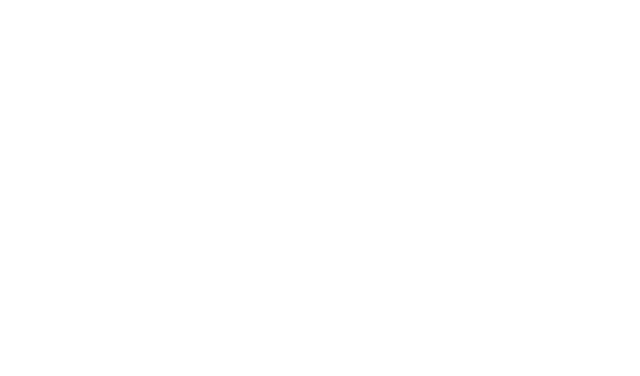
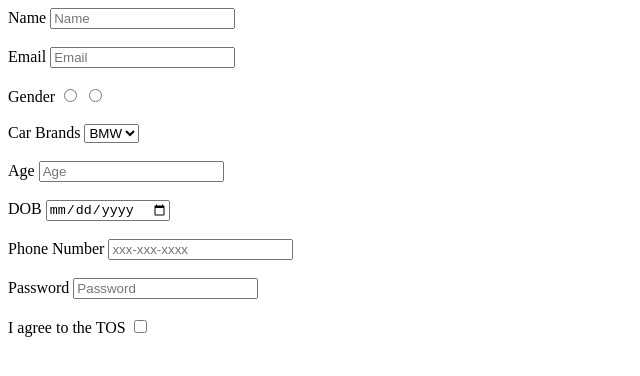
Before and after one commit to acciojob/signup-form-car-saiakhilrevu03, a website: page main.html in a window 1280 px wide. Shown: the whole page, without its empty margins (0-640 px from the left). Drawn offline with Linux system fonts and the light colour scheme.

Commit message:
created a submission

```diff
--- a/main.html
+++ b/main.html
@@ -8,6 +8,33 @@
 
 <body>
 	<!-- the entire body must be written by student -->
+	<form method="post">
+		<label for="name">Name</label>
+		<input type="text" name="name" id="name" placeholder="Name" required><br><br>
+		<label for="email">Email</label>
+		<input type="email" name="email" id="email" placeholder="Email" required><br><br>
+		<label >Gender</label>
+		<label for="gender_m"></label>
+		<input type="radio" id="gender_m" name="gender" required>
+		<label for="gender_f"></label>
+		<input type="radio" id="gender_f" name="gender" required><br><br>
+		<label for="cars">Car Brands</label>
+		<select id="cars" placeholder="Please choose an option" required name="cars">
+			<option>BMW</option>
+			<option>Benz</option>
+			<option>Audi</option>
+		</select><br><br>
+		<label for="age">Age</label>
+		<input type="number" id="age" required name="age" placeholder="Age"><br><br>
+		<label for="date">DOB</label>
+		<input type="date" id="dob" name="DOB" required><br><br>
+		<label for="tel">Phone Number</label>
+		<input type="tel" id="tel" placeholder="xxx-xxx-xxxx"><br><br>
+		<label for="password">Password</label>
+		<input type="password" id="password" required placeholder="Password"><br><br>
+		<label for="tos">I agree to the TOS</label>
+		<input type="checkbox" required id="tos">
+	</form>
     <script type="text/javascript" src="./script.js">
 </script>
 
```
